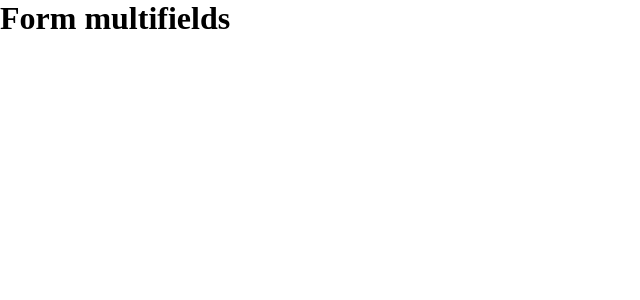
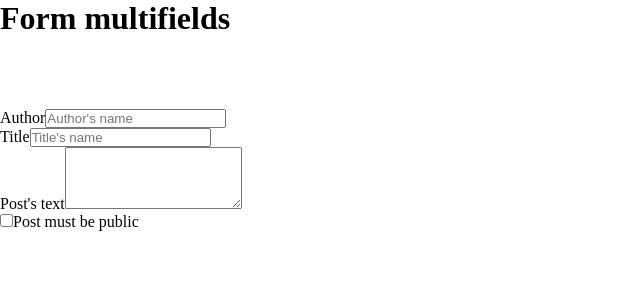
Before and after one commit to diegotosato/react-post-form, a React (Vite) app: page / in a window 1280 px wide. Shown: the top 300 px of the page, without its empty margins (0-640 px from the left). Built offline with nearby package versions, Linux system fonts and the light colour scheme.

Commit message:
insert form tag with four input fields with correspective labels

```diff
--- a/src/App.jsx
+++ b/src/App.jsx
@@ -3,6 +3,39 @@ function App() {
   return (
     <>
       <h1>Form multifields</h1>
+
+      <br />
+      <br />
+      <br />
+      <br />
+
+      <form>
+
+        {/* Author */}
+        <div>
+          <label htmlFor="author">Author</label>
+          <input type="text" name="author" placeholder="Author's name" />
+        </div>
+
+        {/* Title */}
+        <div>
+          <label htmlFor="title">Title</label>
+          <input type="text" name="title" placeholder="Title's name" />
+        </div>
+
+        {/* Post text */}
+        <div>
+          <label htmlFor="body">Post's text</label>
+          <textarea name="body" rows="4" />
+        </div>
+
+        {/* Checkbox */}
+        <div>
+          <input type="checkbox" name="public" />
+          <label htmlFor="public">Post must be public</label>
+        </div>
+
+      </form>
     </>
   )
 }
```
